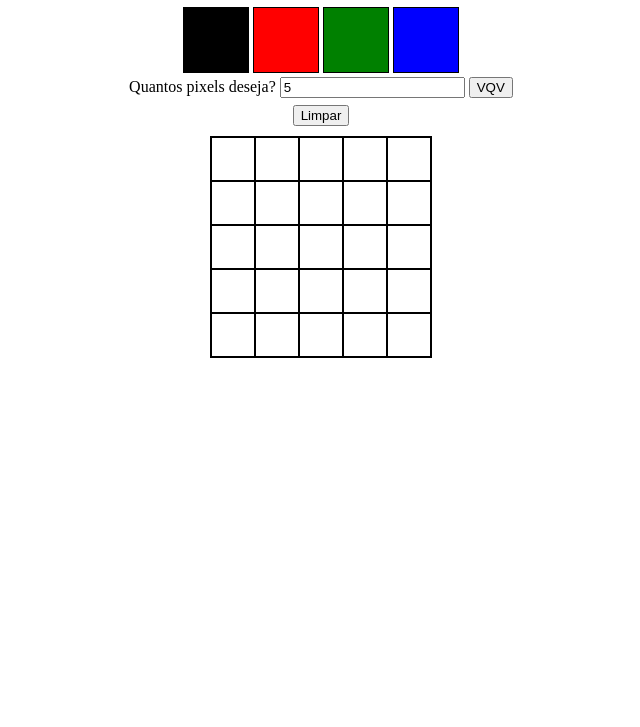
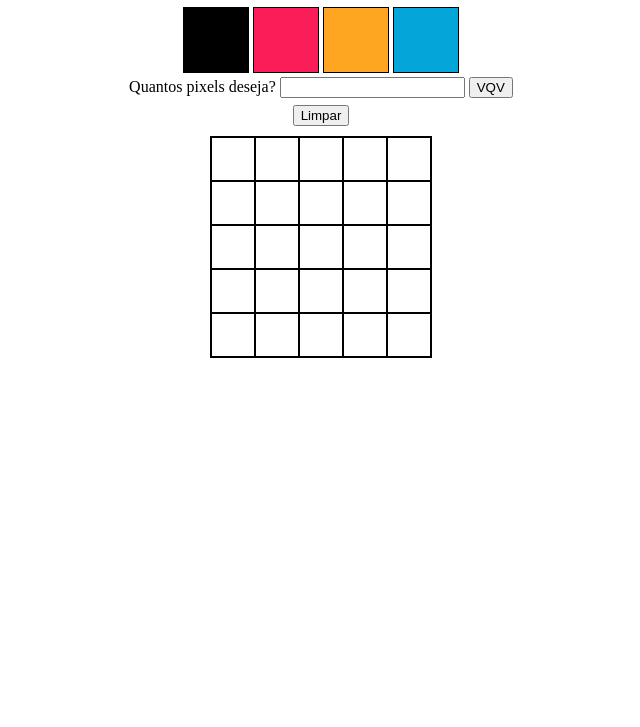
Before and after one commit to thalles-carneiro/pixels-art, a website: page index.html in a window 1280 px wide. Shown: the part 73-800 px from the top of the page, without its empty margins (319-959 px from the left). Drawn offline with Linux system fonts and the light colour scheme.

Commit message:
Requisito 12 e termina de resolver o requisito 10

```diff
--- a/index.html
+++ b/index.html
@@ -14,14 +14,14 @@
       <h1 id="title">Paleta de Cores</h1>
     </header>
     <section id="color-palette" >
-      <div class="color color1"></div>
-      <div class="color color2"></div>
-      <div class="color color3"></div>
-      <div class="color color4"></div>
+      <div class="color first-color"></div>
+      <div class="color"></div>
+      <div class="color"></div>
+      <div class="color"></div>
     </section>
     <section id="input-size">
       <label for="board-side">Quantos pixels deseja?</label>
-      <input type="number" name="board-side" id="board-size" value="5" min="1">
+      <input type="number" name="board-side" id="board-size" min="1">
       <button id="generate-board">VQV</button>
     </section>
     <button id="clear-board">Limpar</button>
--- a/script.js
+++ b/script.js
@@ -1,9 +1,19 @@
 window.onload = function () {
   let inputValue = document.getElementById('board-size').value;
-  const defaultValue = inputValue;
+  const defaultValue = 5;
   let getBoard = document.getElementById('pixel-board');
-  let firstColor = document.querySelector('.color1');
+  let firstColor = document.querySelector('.first-color');
   firstColor.classList.add('selected');
+
+  for (let index = 1; index < 4; index += 1) {
+    let randomColorArray = [];
+    for(let randomRGB = 1; randomRGB <= 3; randomRGB += 1){
+      let randomNumberRGB = parseInt(((Math.random() * 255) + 1));
+      randomColorArray.push(randomNumberRGB);
+    };
+    let colorNumber = document.getElementsByClassName('color');
+    colorNumber[index].style.backgroundColor = `rgb(${randomColorArray[0]},${randomColorArray[1]},${randomColorArray[2]})`;
+  };
 
   createTable(defaultValue);
 
--- a/style.css
+++ b/style.css
@@ -9,20 +9,8 @@ h1, section{
   border: 1px solid black;
 }
 
-.color1 {
+.first-color {
   background-color: black;
-}
-
-.color2 {
-  background-color: red;
-}
-
-.color3 {
-  background-color: green;
-}
-
-.color4 {
-  background-color: blue;
 }
 
 table {
```
